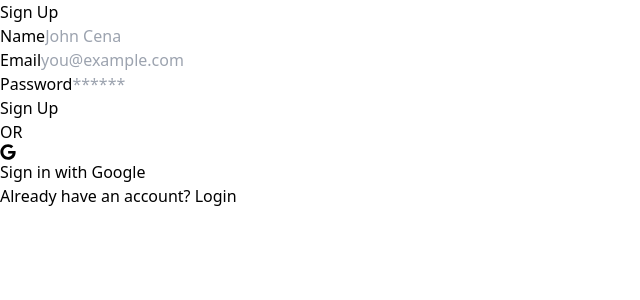
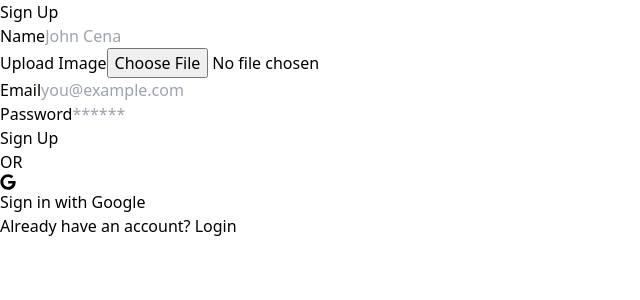
Before and after one commit to shakhawat2021hossain/vocab-app-client, a React (Vite) app: page /signup in a window 1280 px wide. Shown: the top 300 px of the page, without its empty margins (0-640 px from the left). Built offline with nearby package versions, Linux system fonts and the light colour scheme; no server answers.

Commit message:
img upload functionality added

```diff
--- a/package.json
+++ b/package.json
@@ -11,6 +11,7 @@
   },
   "dependencies": {
     "@react-icons/all-files": "^4.1.0",
+    "axios": "^1.7.9",
     "firebase": "^11.0.2",
     "react": "^18.3.1",
     "react-dom": "^18.3.1",
--- a/src/pages/Signup/Signup.jsx
+++ b/src/pages/Signup/Signup.jsx
@@ -2,6 +2,7 @@ import { Link, useLocation, useNavigate } from "react-router-dom";
 import SocialLogin from "../../components/Shared/SocialLogin";
 import useAuth from "../../hooks/useAuth";
 import toast from "react-hot-toast";
+import axios from "axios";
 
 const Signup = () => {
     const navigate = useNavigate()
@@ -10,15 +11,29 @@ const Signup = () => {
 
     const { createUser, updateUserProfile } = useAuth()
 
+    const imgUpload = async (image) => {
+        const formData = new FormData()
+        formData.append('image', image);
+        const { data } = await axios.post('https://api.imgbb.com/1/upload?key=37c60d712bf322e97597883e93903d85', formData)
+        const url = data.data.url
+        console.log(url);
+        return url
+
+    }
+
     const handleSignup = async (e) => {
         e.preventDefault();
         const name = e.target.name.value;
         const email = e.target.email.value;
         const password = e.target.password.value;
-        const img = 'https://cdn-icons-png.flaticon.com/512/8847/8847419.png'
+        const image = e.target.image.files[0]
+
+        // const img = 'https://cdn-icons-png.flaticon.com/512/8847/8847419.png'
         // const user = { name, email, password }
         // console.log(user);
         try {
+            const img = await imgUpload(image)
+
             const result = await createUser(email, password)
             console.log(result);
 
@@ -52,7 +67,17 @@ const Signup = () => {
                             className="w-full px-4 py-2 mt-2 border rounded-md focus:outline-none focus:ring-1 focus:ring-indigo-600"
                         />
                     </div>
-                    <div>
+                    <div className="mt-4">
+                        <label className="block text-sm font-medium text-gray-700">Upload Image</label>
+                        <input
+                            type="file"
+                            id="image"
+                            required
+                            className="w-full px-4 py-2 mt-2 border rounded-md focus:outline-none focus:ring-1 focus:ring-indigo-600 text-gray-700 file:mr-4 file:py-2 file:px-4 file:rounded-md file:border-0 file:text-black"
+
+                        />
+                    </div>
+                    <div className="mt-4">
                         <label className="block text-sm font-medium text-gray-700">Email</label>
                         <input
                             type="email"
```
Also changed, not shown: 1 other file (tests, documents, lock files or other folders).
